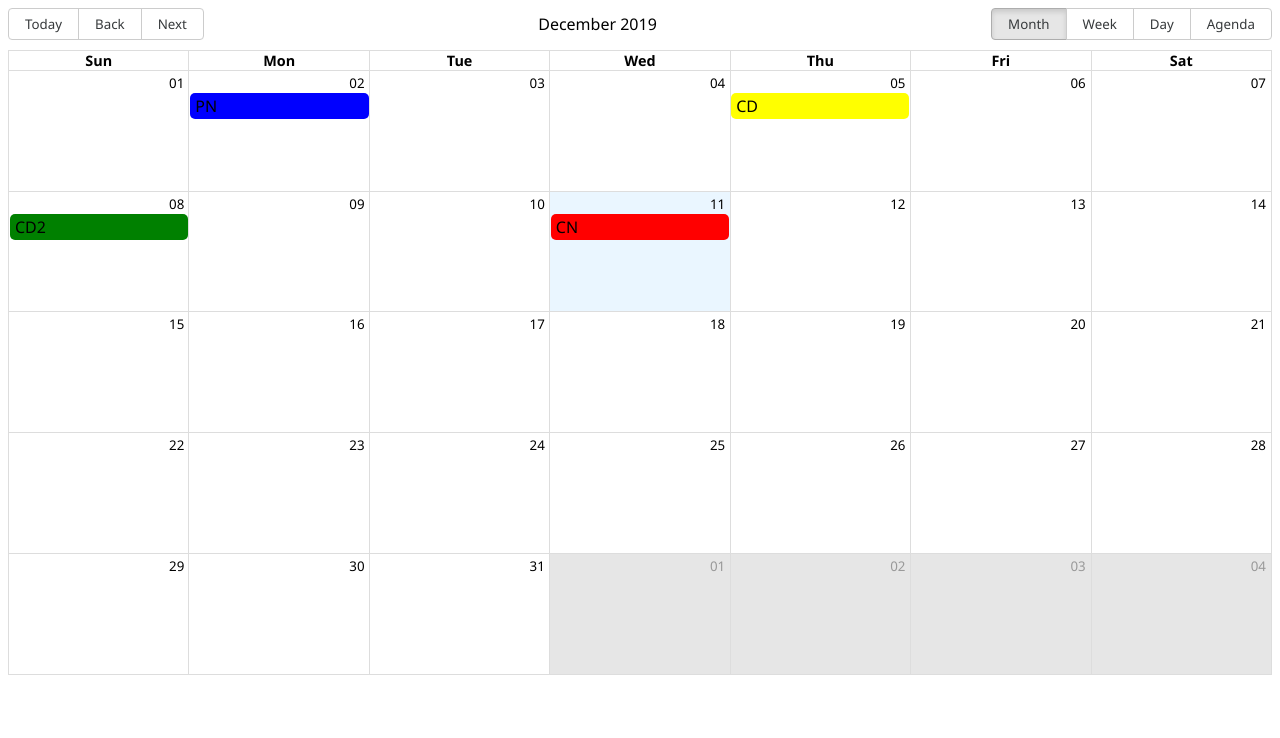
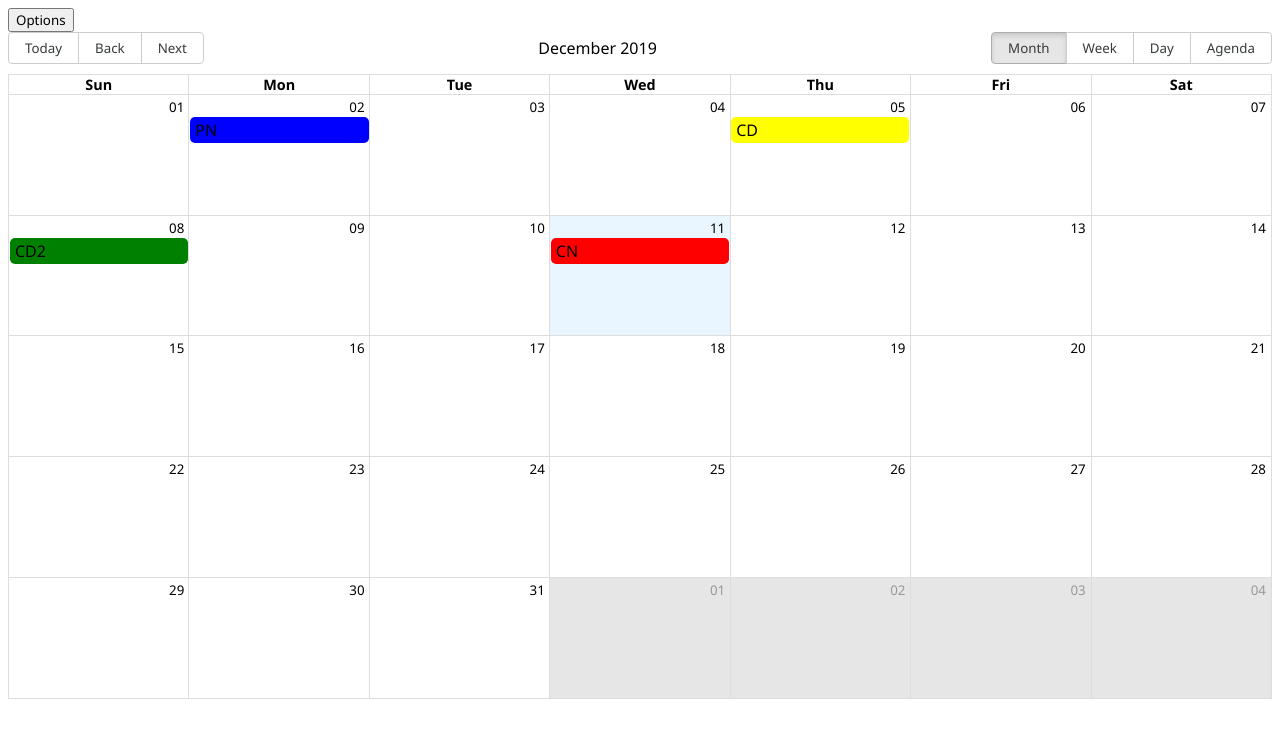
Before and after one commit to yobrooks/SortieReact, a React (Create React App) app: page / in a window 1280 px wide. Shown: the top 738 px of the page. Built offline with nearby package versions, Linux system fonts and the light colour scheme.

Commit message:
added button for the option- should trigger popup

```diff
--- a/src/index.js
+++ b/src/index.js
@@ -25,6 +25,7 @@ class App extends Component {
   render() {
     return (
       <div>
+        <button>Options</button>
         <div style={{ height: '500pt'}}>
           <Calendar
           //function to change the styles of the events
```
